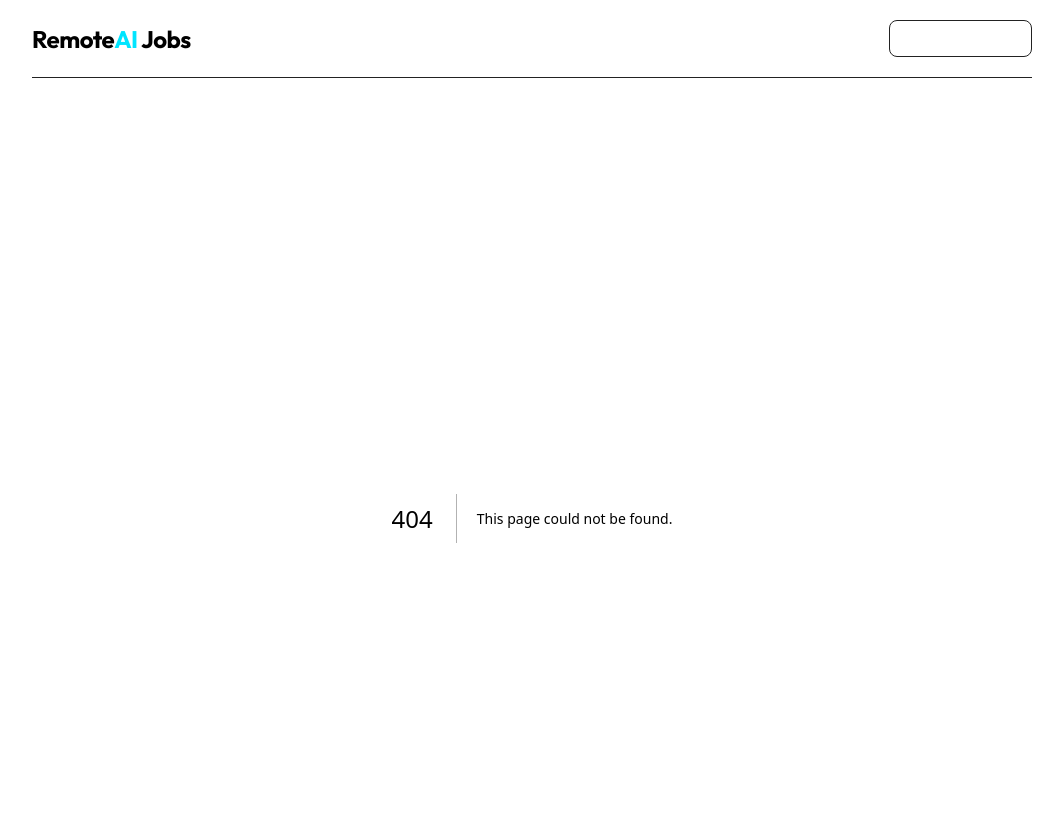
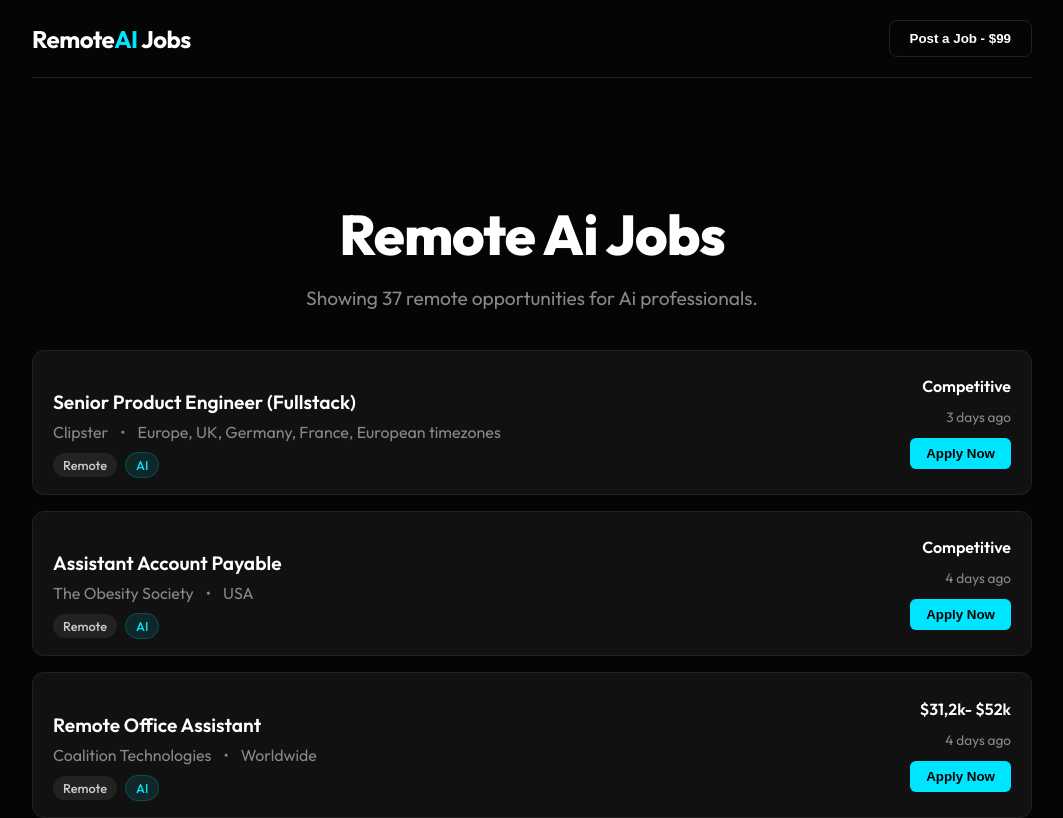
Before and after one commit to Vatel77/Remote-AI-jobs, a Next.js app: page /category/ai in a window 1280 px wide. Before the commit this address had no page. Shown: the top 818 px of the page, without its empty margins (108-1171 px from the left). Built offline with nearby package versions, Linux system fonts and the light colour scheme.

Commit message:
Add files via upload

```diff
--- /dev/null
+++ b/src/app/category/[tag]/page.tsx
@@ -0,0 +1,56 @@
+import React from 'react';
+import jobsData from '../../../../data/jobs.json';
+import JobCard from '@/components/JobCard';
+import { Metadata } from 'next';
+
+type Props = {
+  params: Promise<{ tag: string }>
+}
+
+export async function generateMetadata(props: Props): Promise<Metadata> {
+  const params = await props.params;
+  const tag = decodeURIComponent(params.tag);
+  const capitalizedTag = tag.charAt(0).toUpperCase() + tag.slice(1);
+  return {
+    title: `${capitalizedTag} AI Jobs - 100% Remote`,
+    description: `Find the best remote ${capitalizedTag} jobs in the Artificial Intelligence industry.`,
+  }
+}
+
+export async function generateStaticParams() {
+  const tags = new Set<string>();
+  jobsData.jobs.forEach(job => {
+    job.tags.forEach(tag => tags.add(tag.toLowerCase()));
+  });
+  return Array.from(tags).map(tag => ({
+    tag: tag,
+  }));
+}
+
+export default async function CategoryPage(props: Props) {
+  const params = await props.params;
+  const tag = decodeURIComponent(params.tag).toLowerCase();
+
+  const jobs = jobsData.jobs.filter(job =>
+    job.tags.some(t => t.toLowerCase() === tag)
+  );
+
+  const displayTag = tag.charAt(0).toUpperCase() + tag.slice(1);
+
+  return (
+    <main>
+      <section className="hero" style={{ padding: '40px 0' }}>
+        <h1>Remote {displayTag} Jobs</h1>
+        <p>Showing {jobs.length} remote opportunities for {displayTag} professionals.</p>
+      </section>
+
+      <div className="job-list">
+        {jobs.length > 0 ? (
+          jobs.map(job => <JobCard key={job.id} job={job} />)
+        ) : (
+          <p style={{ textAlign: 'center', color: '#888' }}>No jobs found for this category at the moment.</p>
+        )}
+      </div>
+    </main>
+  );
+}
--- a/src/components/JobCard.tsx
+++ b/src/components/JobCard.tsx
@@ -1,4 +1,5 @@
 import React from 'react';
+import Link from 'next/link';
 
 export type Job = {
   id: string;
@@ -52,11 +53,16 @@ export default function JobCard({ job }: { job: Job }) {
           <span>{job.company}</span> • <span>{job.location}</span>
         </div>
         <div className="job-tags">
-          {job.tags.map((tag) => (
-            <span key={tag} className={`tag ${tag.toLowerCase().includes('ai') || tag.toLowerCase().includes('machine learning') ? 'ai' : ''}`}>
-              {tag}
-            </span>
-          ))}
+          {job.tags.map((tag) => {
+            const isAi = tag.toLowerCase().includes('ai') || tag.toLowerCase().includes('machine learning');
+            return (
+              <Link key={tag} href={`/category/${encodeURIComponent(tag.toLowerCase())}`}>
+                <span className={`tag ${isAi ? 'ai' : ''}`}>
+                  {tag}
+                </span>
+              </Link>
+            );
+          })}
         </div>
       </div>
       <div className="job-meta">
```
Also changed, not shown: src/app/sitemap.ts (+15 -1 lines).
